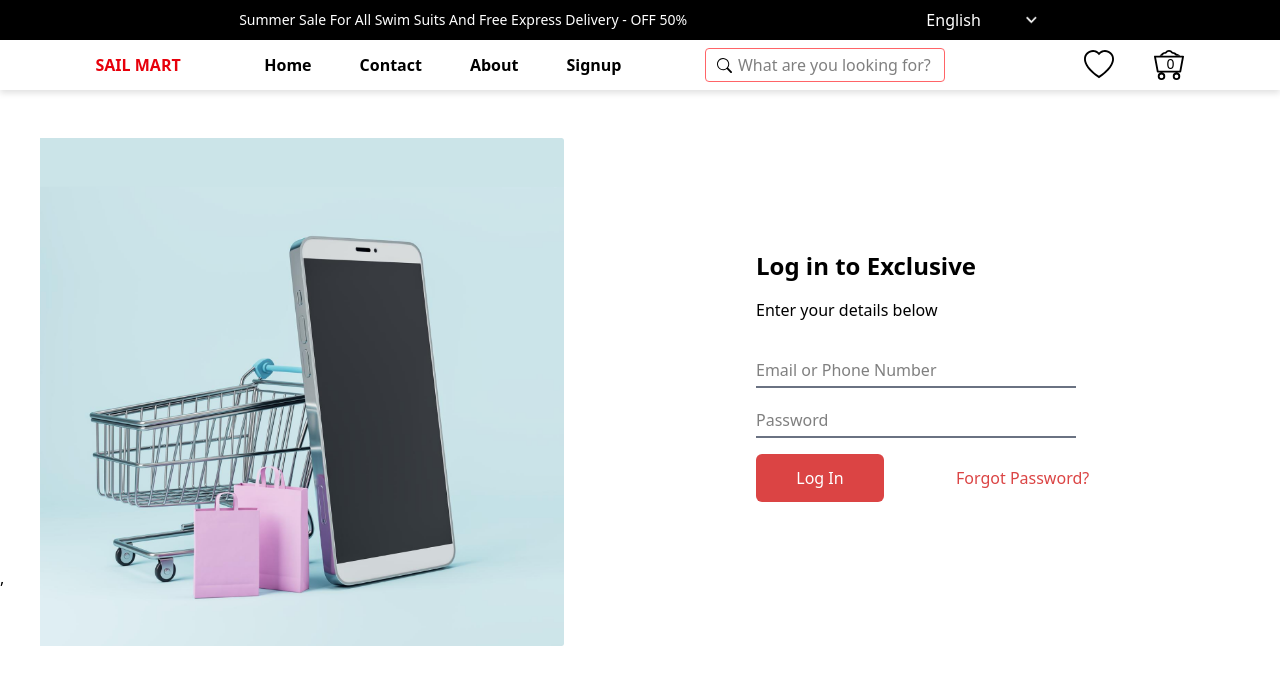
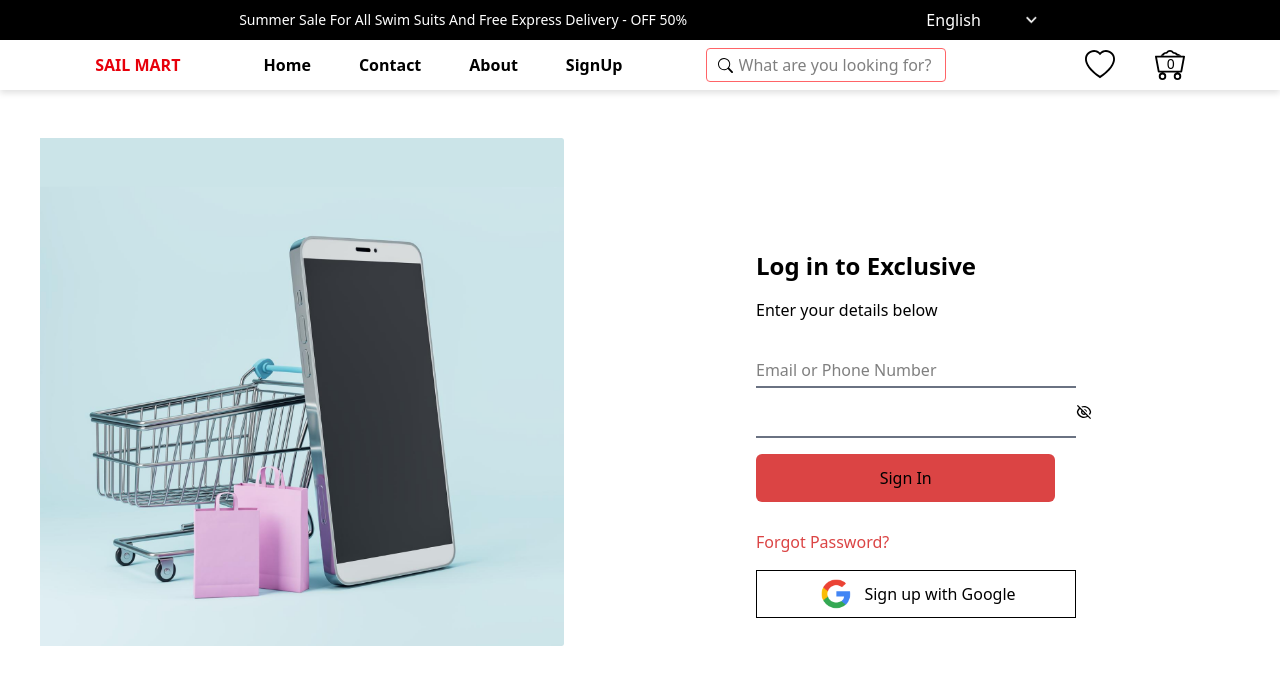
Before and after one commit to Dmengine/sailmart, a React (Vite) app: page /Login in a window 1280 px wide. Shown: the top 684 px of the page. Built offline with nearby package versions, Linux system fonts and the light colour scheme; no server answers.

Commit message:
auth integration

```diff
--- a/package.json
+++ b/package.json
@@ -11,6 +11,7 @@
   },
   "dependencies": {
     "@tailwindcss/vite": "^4.0.0",
+    "firebase": "^11.2.0",
     "react": "^18.3.1",
     "react-dom": "^18.3.1",
     "react-icons": "^5.4.0",
--- /dev/null
+++ b/src/firebase/auth.js
@@ -0,0 +1,44 @@
+import { auth } from "./firebase";
+import {
+  createUserWithEmailAndPassword,
+  signInWithEmailAndPassword,
+  sendPasswordResetEmail,
+  sendEmailVerification,
+  updatePassword,
+  signInWithPopup,
+  GoogleAuthProvider,
+} from "firebase/auth";
+
+export const doCreateUserWithEmailAndPassword = async (email, password) => {
+  return createUserWithEmailAndPassword(auth, email, password);
+};
+
+export const doSignInWithEmailAndPassword = (email, password) => {
+  return signInWithEmailAndPassword(auth, email, password);
+};
+
+export const doSignInWithGoogle = async () => {
+  const provider = new GoogleAuthProvider();
+  const result = await signInWithPopup(auth, provider);
+  const user = result.user;
+
+//   add user to firestore
+};
+
+export const doSignOut = () => {
+  return auth.signOut();
+};
+
+export const doPasswordReset = (email) => {
+  return sendPasswordResetEmail(auth, email);
+};
+
+export const doPasswordChange = (password) => {
+  return updatePassword(auth.currentUser, password);
+};
+
+export const doSendEmailVerification = () => {
+  return sendEmailVerification(auth.currentUser, {
+    url: `${window.location.origin}/home`,
+  });
+};
--- a/src/main.jsx
+++ b/src/main.jsx
@@ -4,12 +4,14 @@ import './index.css'
 import App from './App.jsx'
 import { CartProvider } from './context/cartContext';
 import { BrowserRouter } from 'react-router-dom';
+import { AuthProvider } from "./context/authContext";
 
 createRoot(document.getElementById('root')).render(
+  <AuthProvider>
   <CartProvider>
     <StrictMode>
     <App />
     </StrictMode>,
   </CartProvider>
-
+  </AuthProvider>
 )
--- a/src/pages/Landing/Landing.jsx
+++ b/src/pages/Landing/Landing.jsx
@@ -1,4 +1,4 @@
-import React, { useState } from "react";
+import React, { useState, useEffect } from "react";
 import DropDown from "./images/DropDown.png";
 import {
   BsSearch,
@@ -8,17 +8,34 @@ import {
   BsMinecartLoaded,
 } from "react-icons/bs";
 import { useCart } from "../../context/cartContext";
+import { useNavigate } from "react-router-dom";
 
 const Landing = () => {
   const [isMenuOpen, setIsMenuOpen] = useState(false);
   const { cartCount, isCartOpen, setIsCartOpen } = useCart();
-  // const { cartCount,  } = useCart();
+  const navigate = useNavigate();
+  const [userLoggedin, setUserLoggedin] = useState(false);
 
   const toggleMenu = () => {
     setIsMenuOpen((prev) => !prev);
   };
 
   const toggleIsCartOpen = () => setIsCartOpen(!isCartOpen);
+
+  useEffect(() => {
+    const token = localStorage.getItem("userToken");
+    if (token) {
+      setUserLoggedin(true);
+    } else {
+      setUserLoggedin(false);
+    }
+  }, []);
+
+  const handleLogout = () => {
+    localStorage.removeItem("userToken");
+    setUserLoggedin(false);
+    navigate("/Login");
+  };
 
   return (
     <div>
@@ -61,7 +78,11 @@ const Landing = () => {
             </a>
             <a href="/SignUp">
               <li className="p-1 hover:bg-red-600 hover:text-white rounded-md transition-all cursor-pointer">
-                Signup
+                {userLoggedin ? (
+                  <button onClick={handleLogout}>Logout</button>
+                ) : (
+                  "SignUp"
+                )}
               </li>
             </a>
           </ul>
@@ -127,7 +148,11 @@ const Landing = () => {
           </a>
           <a href="/signup">
             <li className="p-2 hover:bg-red-600 hover:text-white rounded-md transition-all cursor-pointer">
-              Signup
+              {userLoggedin ? (
+                <button onClick={handleLogout}>Logout</button>
+              ) : (
+                "SignUp"
+              )}
             </li>
           </a>
         </ul>
--- a/src/pages/login-signup/Login.jsx
+++ b/src/pages/login-signup/Login.jsx
@@ -1,40 +1,113 @@
-import React from 'react'
+import React, { useState } from 'react';
 import SideImage from "../login-signup/side-image.png";
+import { doSignInWithEmailAndPassword, doSignInWithGoogle } from "../../firebase/auth";
+import { useNavigate } from "react-router-dom";
+import { RiEyeLine } from "react-icons/ri";
+import { RiEyeOffLine } from "react-icons/ri";
+const Login = () => {
 
-const Login = () => {
+    const [email, setEmail] = useState(" ");
+    const [password, setPassword] = useState(" ");
+    const [isSignIngIn, setIsSignIngIn] = useState(false);
+    const [errorMessage, setErrorMessage] = useState(" ");
+    const [seePassword, setSeePassword] = useState(false)
+
+    const showPassqord =()=>{
+        setSeePassword(!seePassword)
+    }
+
+    const navigate = useNavigate();
+
+    const handleSubmit = async (e) => {
+        e.preventDefault();
+        if (!isSignIngIn) {
+            setIsSignIngIn(true);
+            try {
+                const response = await doSignInWithEmailAndPassword(email, password);
+                localStorage.setItem("userToken", response._tokenResponse.idToken);
+                navigate('/');
+                setIsSignIngIn(false);
+            } catch (error) {
+                setErrorMessage(error.message);
+                setIsSignIngIn(false);
+            }
+        }
+    };
+
+    const onGoogleSignIn = (e) => {
+        e.preventDefault();
+        if (!isSignIngIn) {
+            setIsSignIngIn(true);
+            doSignInWithGoogle()
+                .then(() => {
+                    navigate('/');
+                })
+                .catch((err) => {
+                    setIsSignIngIn(false);
+                    setErrorMessage(err.message);
+                });
+        }
+    };
+
+
     return (
-
         <div className="lg:flex pt-12 pl-8 pb-12">
-
             <div className="w-80 ml-2 lg:w-1/2 mr-44 h-80">
                 <img src={SideImage} alt="left image" />
             </div>
-
 
             <div className="ml-4 lg:w-1/2 mt-28">
                 <h3 className="text-2xl font-semibold mb-4">Log in to Exclusive</h3>
                 <p className="mb-8">Enter your details below</p>
                 <div className="form-box">
+                    <form onSubmit={handleSubmit}>
+                        <input
+                            autoComplete='email'
+                            required
+                            value={email}
+                            onChange={(e) => { setEmail(e.target.value) }}
+                            type="email"
+                            name="email"
+                            placeholder="Email or Phone Number"
+                            className="border-b-2 focus:outline-none border-gray-500 py-1 w-80 mb-4"
+                        /> <br />
+                         <div className='flex'><input
+                            type={seePassword ? "password" : "text"}
+                            autoComplete='current-password'
+                            name="password"
+                            value={password}
+                            onChange={(e) => { setPassword(e.target.value) }}
+                            placeholder="Password"
+                            className="border-b-2 focus:outline-none border-gray-500 py-1 w-80 mb-4"
+                        />{seePassword? <RiEyeLine onClick={showPassqord} />:<RiEyeOffLine onClick={showPassqord} />}</div>
 
-        <form action="">
-            <input type="email" name="email" placeholder="Email or Phone Number" className="border-b-2 focus:outline-none border-gray-500 py-1 w-80 mb-4" /> <br />
-            <input type="password" name="password" placeholder="Password" className="border-b-2 focus:outline-none border-gray-500 py-1 w-80 mb-4" />
+                        {errorMessage && (
+                            <span className='text-red-600 font-bold'>{errorMessage}</span>
+                        )}
                     </form>
 
-        <div className="flex">
-            <button className="w-32 h-12 bg-[#DB4444] mb-4 mr-18 rounded-md"><a href="#" className="text-[#fff]">Log In</a></button>
+                    <div className="flex flex-col">
+                        <button
+                            disabled={isSignIngIn}
+                            type='submit'
+                            onClick={handleSubmit}
+                            className="w-4/7 h-12 bg-[#DB4444] mb-4 mr-18 rounded-md">
+                            {isSignIngIn ? 'Signing In...' : 'Sign In'}
+                        </button>
 
                         <p className="mt-3"><a href="#" className="text-[#DB4444]">Forgot Password?</a></p>
                     </div>
-
-
+                </div>
+                <button
+                disabled={isSignIngIn}
+                onClick={(e) => { onGoogleSignIn(e) }}
+                className="flex items-center justify-center w-80 h-12 bg-transparent border border-black-100 my-4">
+                <img src="/src/assets/GoogleIcon.png" alt="Google-icon" className='h-10 w-10' />
+                <a href="#" className="text-[#000] ml-2">Sign up with Google</a>
+            </button>
             </div>
         </div>
+    );
+};
 
-
-</div>
-
-  )
-}
-
-export default Login
+export default Login;
--- a/src/pages/login-signup/SignUp.jsx
+++ b/src/pages/login-signup/SignUp.jsx
@@ -1,8 +1,40 @@
 import React from 'react';
 import SideImage from "../login-signup/side-image.png";
-import GoogleIcon from "../login-signup/Icon-Google.png";
+import { useState } from 'react';
+import { RiEyeLine } from "react-icons/ri";
+import { RiEyeOffLine } from "react-icons/ri";
+import { useNavigate } from "react-router-dom";
+import { doCreateUserWithEmailAndPassword } from '../../firebase/auth';
+
 
 const SignUp = () => {
+
+    const [email, setEmail] = useState('')
+    const [password, setPassword] = useState('')
+    const [isRegistering, setIsRegistering] = useState(false)
+    const [errorMessage, setErrorMessage] = useState('')
+    const [seePassword, setSeePassword] = useState(false)
+    const navigate = useNavigate();
+
+    const onSubmit = async (e) => {
+        e.preventDefault();
+        if (!isRegistering) {
+            setIsRegistering(true);
+            try {
+                await doCreateUserWithEmailAndPassword(email, password);
+                navigate('/Login');
+            } catch (err) {
+                setErrorMessage(err.message);
+                setTimeout(() => setErrorMessage(''), 5000);
+            } finally {
+                setIsRegistering(false);
+            }
+        }
+    };
+
+    const showPassqord =()=>{
+        setSeePassword(!seePassword)
+    }
   return (
     <div>
     <div className="lg:flex pt-12 pl-8 pb-12">
@@ -15,18 +47,25 @@ const SignUp = () => {
         <div className="ml-4 lg:w-1/2 mt-24">
             <h3 className="text-2xl font-semibold mb-4">Create an account</h3>
             <p className="mb-8">Enter your details below</p>
-            <div className="form-box">
-                <form action="">
+            <div className="form-box ">
+                <form onSubmit={onSubmit}>
                     <input type="text" name="name" placeholder="Name" className="border-b-2 focus:outline-none border-gray-500 py-1 w-80 mb-4" /> <br />
-                    <input type="email" name="email" placeholder="Email or Phone Number" className="border-b-2 focus:outline-none border-gray-500 py-1 w-80 mb-4" /> <br />
-                    <input type="password" name="password" placeholder="Password" className="border-b-2 focus:outline-none border-gray-500 py-1 w-80 mb-4" />
+                    <input type="email" name="email" autoComplete='email'
+                                required
+                                value={email} onChange={(e) => { setEmail(e.target.value) }} placeholder="Email or Phone Number" className="border-b-2 focus:outline-none border-gray-500 py-1 w-80 mb-4" /> <br />
+                   <div className='flex'> <input type={seePassword ? "password" : "text"}   disabled={isRegistering}
+                                autoComplete='new-password'
+                                required
+                                value={password} onChange={(e) => { setPassword(e.target.value) }} name="password" placeholder="Password" className="border-b-2 focus:outline-none border-gray-500 py-1 w-80 mb-4" />{seePassword? <RiEyeLine onClick={showPassqord} />:<RiEyeOffLine onClick={showPassqord} />}</div>
+                <button className="w-80 h-12 bg-[#DB4444] mb-4"><a href="#" className="text-[#fff]" type="submit">Create Account</a></button>
+
                 </form>
-                <button className="w-80 h-12 bg-[#DB4444] mb-4"><a href="#" className="text-[#fff]">Create Account</a></button>
 
-                <button className="flex items-center  justify-center w-80 h-12 bg-transparent border border-black-100 mb-4"><img src={GoogleIcon} alt="Google-icon" /><a href="#" className="text-[#000] ml-2">Sign up with Google</a></button>
+                {errorMessage && (
+                            <span className='text-red-600 font-bold'>{errorMessage}</span>
+                        )}
 
-
-                <div className="flex ml-12">
+                <div className="flex flex-end ml-12">
                     <p className="mr-4 text-[#2e2b2b]">Already have account?</p>
                     <p><a href="/Login" className="text-[#000] underline">Log in</a></p>
                 </div>
```
Also changed, not shown: src/context/authContext/index.jsx (added, +39 -0 lines), src/firebase/firebase.js (added, +20 -0 lines), src/assets/GoogleIcon.png (added), 1 other file (tests, documents, lock files or other folders). Lines whose indentation alone changed are shown as unchanged.
